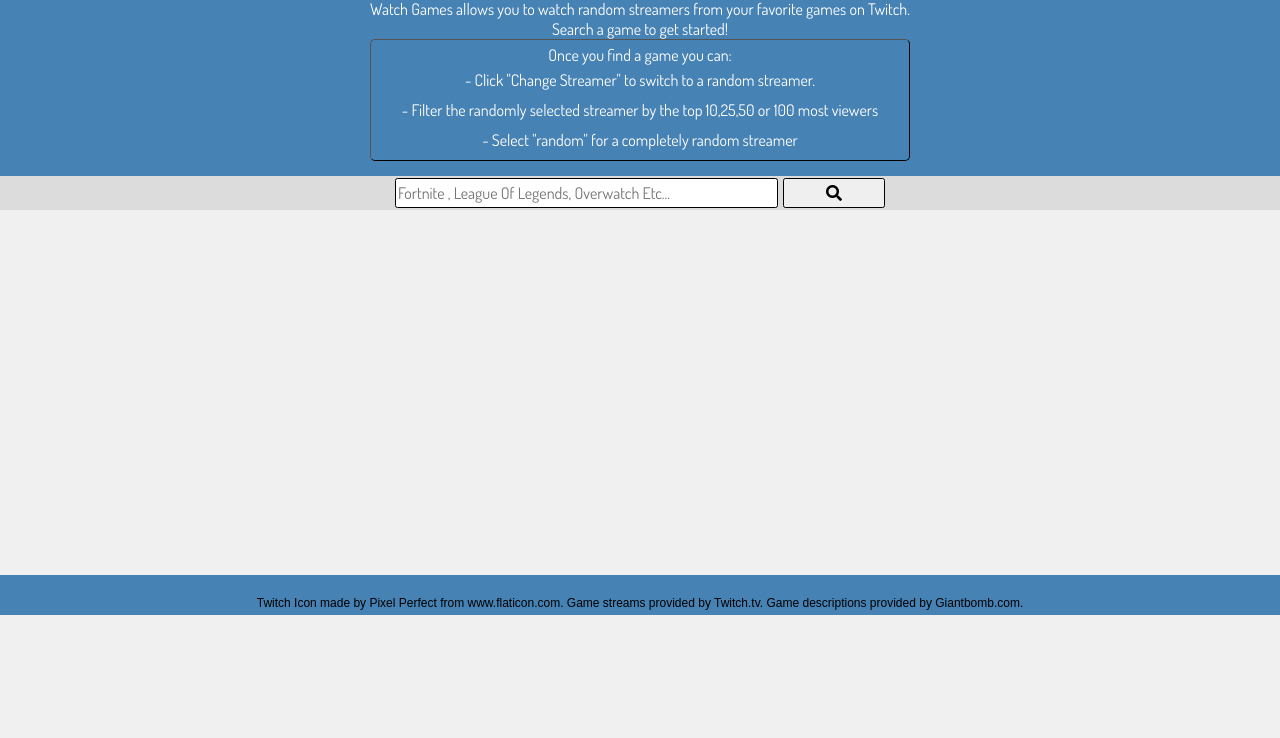
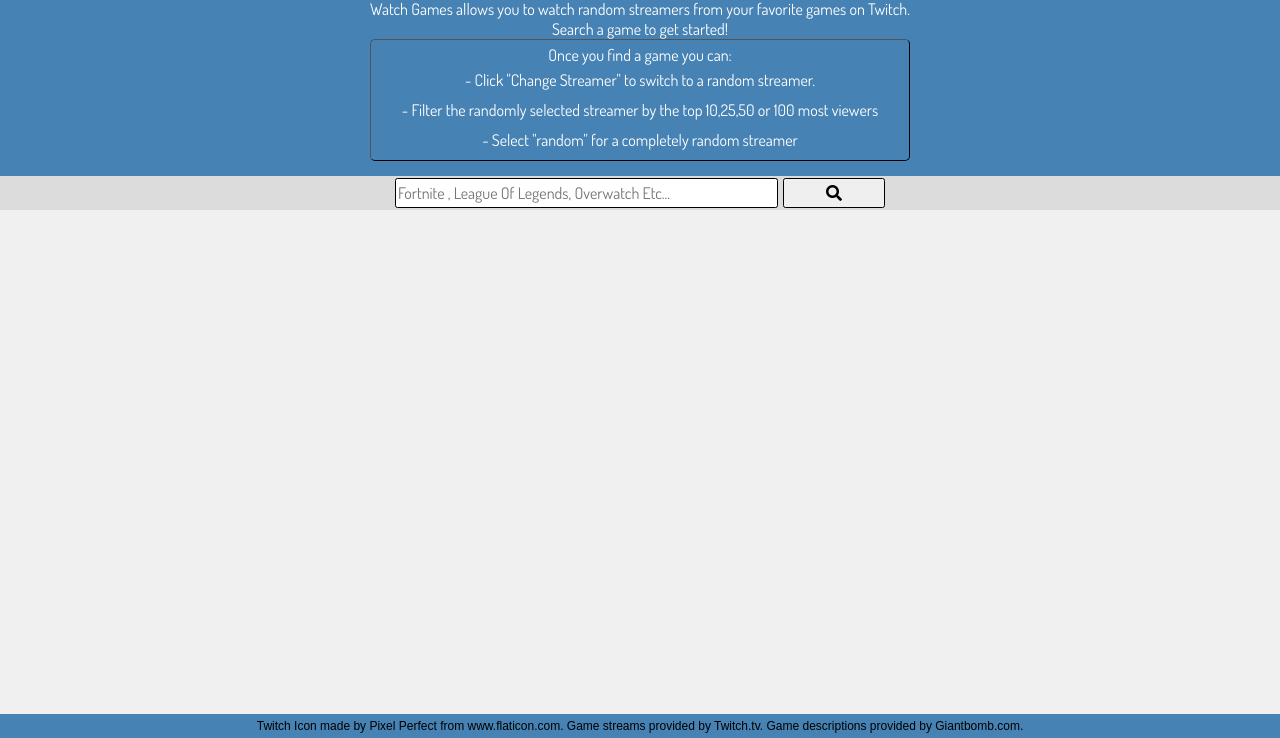
Before and after one commit to KevinSmhevin/watch-games, a website: page index.html in a window 1280 px wide. Shown: the part 62-800 px from the top of the page. Drawn offline with nearby package versions, Linux system fonts and the light colour scheme.

Commit message:
put footer on the bottom

```diff
--- a/main.css
+++ b/main.css
@@ -239,6 +239,10 @@ section {
   flex-direction: column;
   padding: 5px;
   background-color:steelblue;
+  position: fixed;
+  left: 0;
+  bottom: 0;
+  width: 100%;
 }
 
 .game-summary {
@@ -316,6 +320,10 @@ footer {
   padding: 5px;
   background-color: steelblue;
   font-size: .5em;
+  width: 100%;
+  position: fixed;
+  left: 0;
+  bottom: 0;
 }
 
 /*  CSS section meant for laptop/computer screens */
```
